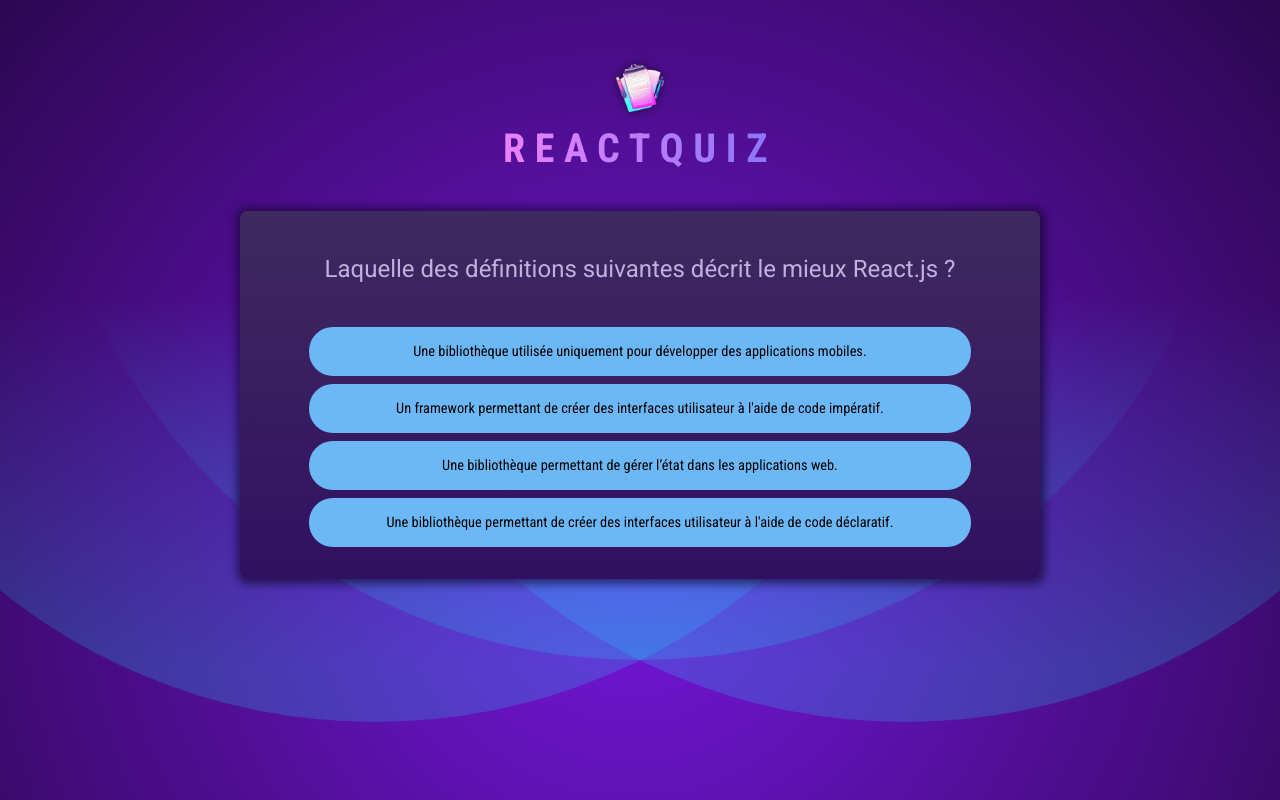
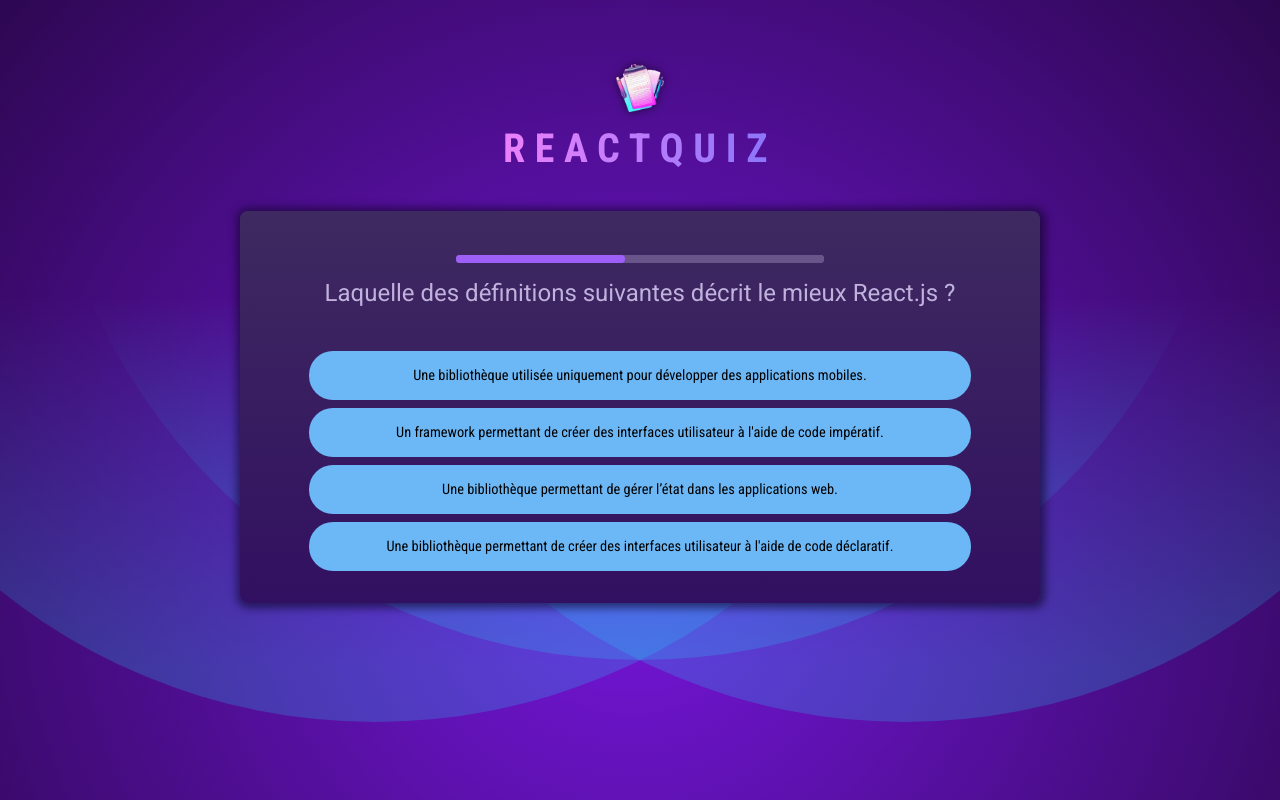
Before and after one commit to elviredev/react-quizz-app, a React (Vite) app: page / in a window 1280 px wide. Built offline with nearby package versions, Linux system fonts and the light colour scheme.

Commit message:
⌛ Ajouter un Timer pour chaque question. setTimeout, setInterval, useEffect, useCallback, key.

```diff
--- /dev/null
+++ b/src/components/QuestionTimer.jsx
@@ -0,0 +1,31 @@
+import { useState, useEffect } from "react"
+
+/**
+ * Ce composant affiche un timer pour la question en cours.
+ * Si l'utilisateur n'a pas répondu à la question dans le temps imparti,
+ * la question est considérée comme non répondu et la question suivante est affichée.
+ */
+export default function QuestionTimer({ timeout, onTimeout }) {
+  const [remainingTime, setRemainingTime] = useState(timeout)
+
+  // Utilisation de useEffect pour éviter les boucles infinies
+  useEffect(() => {
+    // une fois le délai écoulé, on appelle la fonction onTimeout
+    // console.log('SETTING TIMEOUT')
+    const timer = setTimeout(onTimeout, timeout)
+
+    return () => clearTimeout(timer)
+  }, [timeout, onTimeout])
+
+  useEffect(() => {
+    // Mettre à jour la valeur de la barre de progression toutes les 100ms
+    // console.log("SETTING INTERVAL")
+    const interval = setInterval(() => {
+      setRemainingTime((prevRemainingTime) => prevRemainingTime - 100)
+    }, 100)
+
+    return () => clearInterval(interval)
+  }, [])
+
+  return <progress id="question-time" value={remainingTime} max={timeout} />
+}
--- a/src/components/Quiz.jsx
+++ b/src/components/Quiz.jsx
@@ -1,6 +1,7 @@
-import { useState } from "react"
+import { useState, useCallback } from "react"
 import QUESTIONS from "../questions.js"
 import quizCompleteImg from "../assets/quiz-complete.png"
+import QuestionTimer from "./QuestionTimer.jsx"
 
 /**
  * Afficher la question en cours à l'utilisateur et lorsqu'il a répondu à la question, passer à une autre question.
@@ -17,9 +18,14 @@ export default function Quiz() {
   const quizIsComplete = activeQuestionIndex === QUESTIONS.length
 
   // Met à jour le state quand l'utilisateur sélectionne une réponse
-  function handleSelectAnswer(selectedAnswer) {
+  // useCallback mémorise la fonction pour éviter de la récréer à chaque rendu
+  const handleSelectAnswer = useCallback(function handleSelectAnswer(selectedAnswer) {
     setUserAnswers((prevUserAnswers) => [...prevUserAnswers, selectedAnswer])
-  }
+  }, [])
+
+  // Si le timer a expiré, on passe à la question suivante
+  // Cette fonction utilise handleSelectAnswer et donc elle dépend aussi de handleSelectAnswer
+  const handleSkipAnswer = useCallback(() => handleSelectAnswer(null), [handleSelectAnswer])
 
   if (quizIsComplete) {
     return (
@@ -34,11 +40,14 @@ export default function Quiz() {
   // Copier le tableau des réponses pour ne pas perdre l'ordre d'origine
   const shuffledAnswers = [...QUESTIONS[activeQuestionIndex].answers]
   // Modifier les réponses aléatoirement pour obtenir une valeur négative dans 50 cas sur 100 ou une valeur positive
+  // eslint-disable-next-line react-hooks/purity
   shuffledAnswers.sort(() => Math.random() - 0.5)
 
   return (
     <div id="quiz">
       <div id="question">
+        {/* À chaque fois que la question change, le composant est recréé grâce à "key */}
+        <QuestionTimer key={activeQuestionIndex} timeout={10000} onTimeout={handleSkipAnswer} />
         <h2>{QUESTIONS[activeQuestionIndex].text}</h2>
         <ul id="answers">
           {shuffledAnswers.map((answer) => (
```
